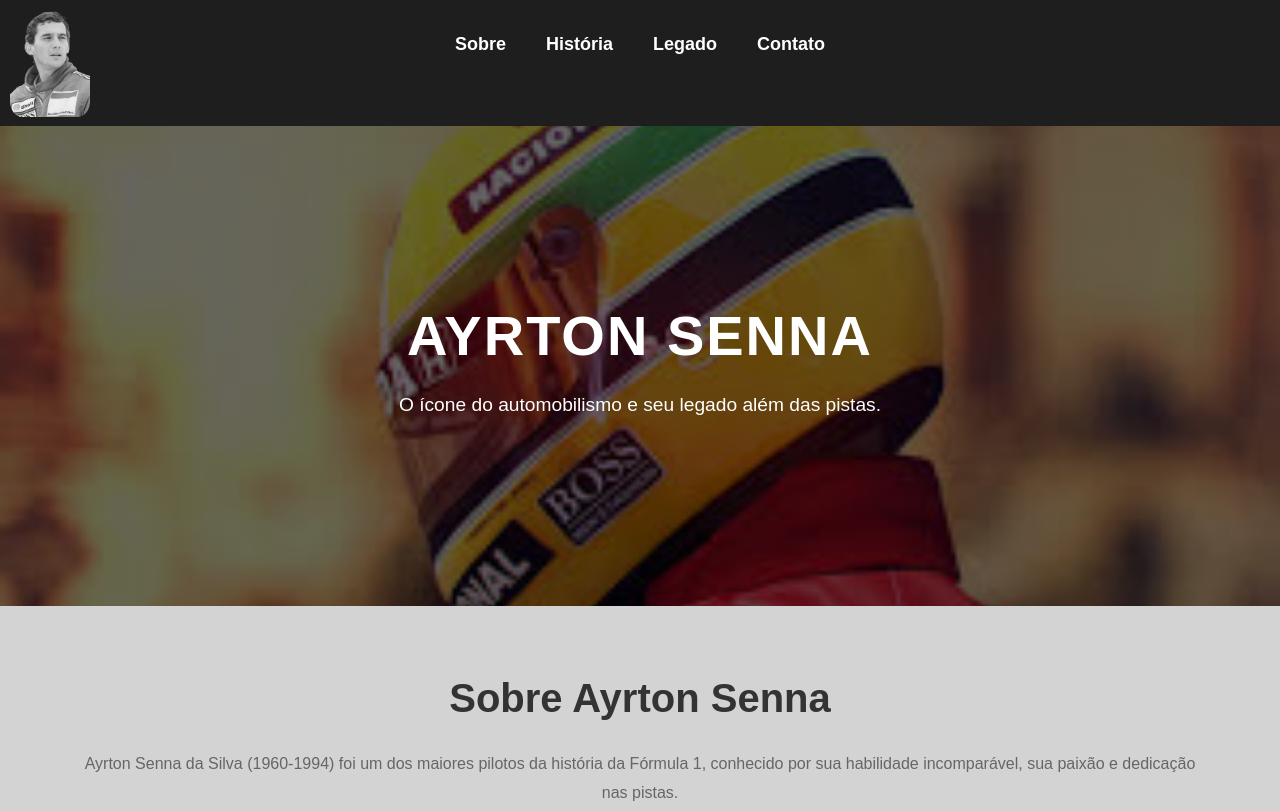
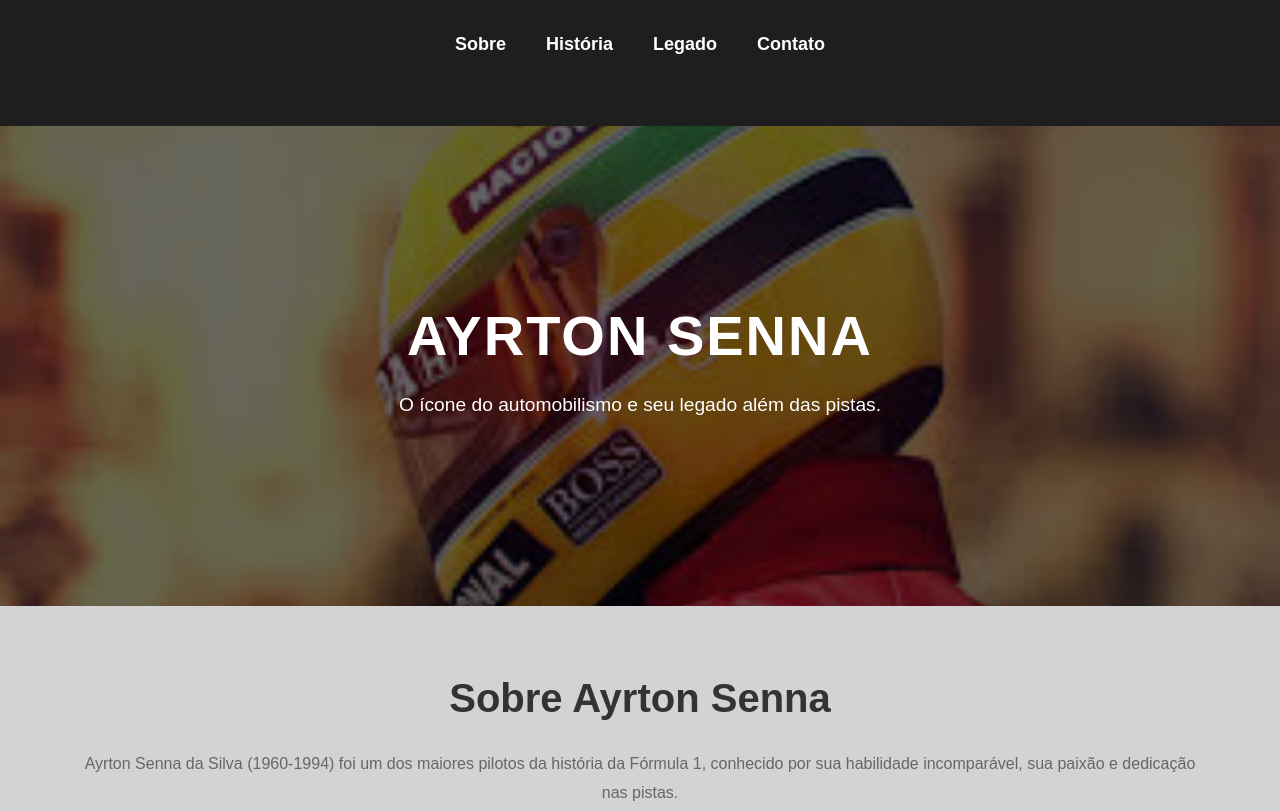
Before and after one commit to Wendel-Kaua/SENNA, a plain HTML site: page index.html in a window 1280 px wide. Shown: the top 811 px of the page. Drawn offline with Linux system fonts and the light colour scheme.

Commit message:
path para retirar imagem logo

```diff
--- a/movel.css
+++ b/movel.css
@@ -48,13 +48,7 @@ body {
 
 /* Logo no canto superior direito */
 .top-right-logo {
-    position: fixed;
-    top: 10px;
-    right: auto;
-    width: 40px;
-    height: auto;
-    z-index: 1000;
-    border-radius: 15%;
+display: none;
 }
 
 /* Seções de Conteúdo */
```
